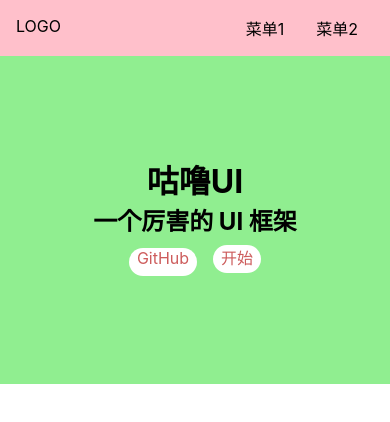
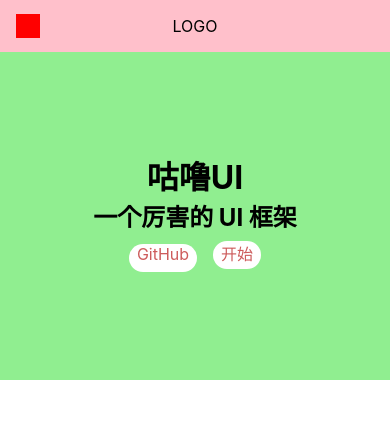
Before and after one commit to isCCcc/isccui, a Vue app: page /#/ in a window 390 px wide. Shown: the top 422 px of the page. Built offline with nearby package versions, Linux system fonts and the light colour scheme.

Commit message:
使topnav成为响应式，添加toggleAside

```diff
--- a/src/components/Topnav.vue
+++ b/src/components/Topnav.vue
@@ -5,6 +5,7 @@
             <li>菜单1</li>
             <li>菜单2</li>
         </ul>
+        <span class="toggleAside"></span>
     </div>
 </template>
 
@@ -15,7 +16,7 @@
         const asideVisible = inject<Ref<boolean>>('asideVisible') // get
 
         const toggleMenu = () => {
-            asideVisible.value = !asideVisible.value
+            asideVisible.value = !asideVisible.value;
         }
 
         return { toggleMenu }
@@ -30,6 +31,8 @@
     padding: 16px;
     position: relative;
     z-index: 10;
+    justify-content: center;
+    align-items: center;
 
     >.logo {
         max-width: 6em;
@@ -45,5 +48,26 @@
             margin: 0 1em;
         }
     }
+
+    >.toggleAside {
+        display: inline-block;
+        width: 24px;
+        height: 24px;
+        background: red;
+        position: absolute;
+        left: 16px;
+        top: 50%;
+        transform: translateY(-50%);
+    }
+
+    @media (max-width:500px) {
+        >.menu {
+            display: none;
+        }
+
+        >.logo {
+            margin: 0 auto;
+        }
+    }
 }
 </style>
--- a/src/views/Doc.vue
+++ b/src/views/Doc.vue
@@ -30,7 +30,7 @@
 export default {
     components: { Topnav },
     setup() {
-        const asideVisible = inject<Ref<boolean>>('asideVisible')
+        const asideVisible = inject<Ref<boolean>>('asideVisible') // get
 
         return { asideVisible }
     }
--- a/tsconfig.json
+++ b/tsconfig.json
@@ -1,5 +1,6 @@
 {
     "compilerOptions": {
-        "strict": false // 关闭严格模式
+        "strict": false, // 关闭严格模式
+        "jsx": "preserve",
     }
 }
```
